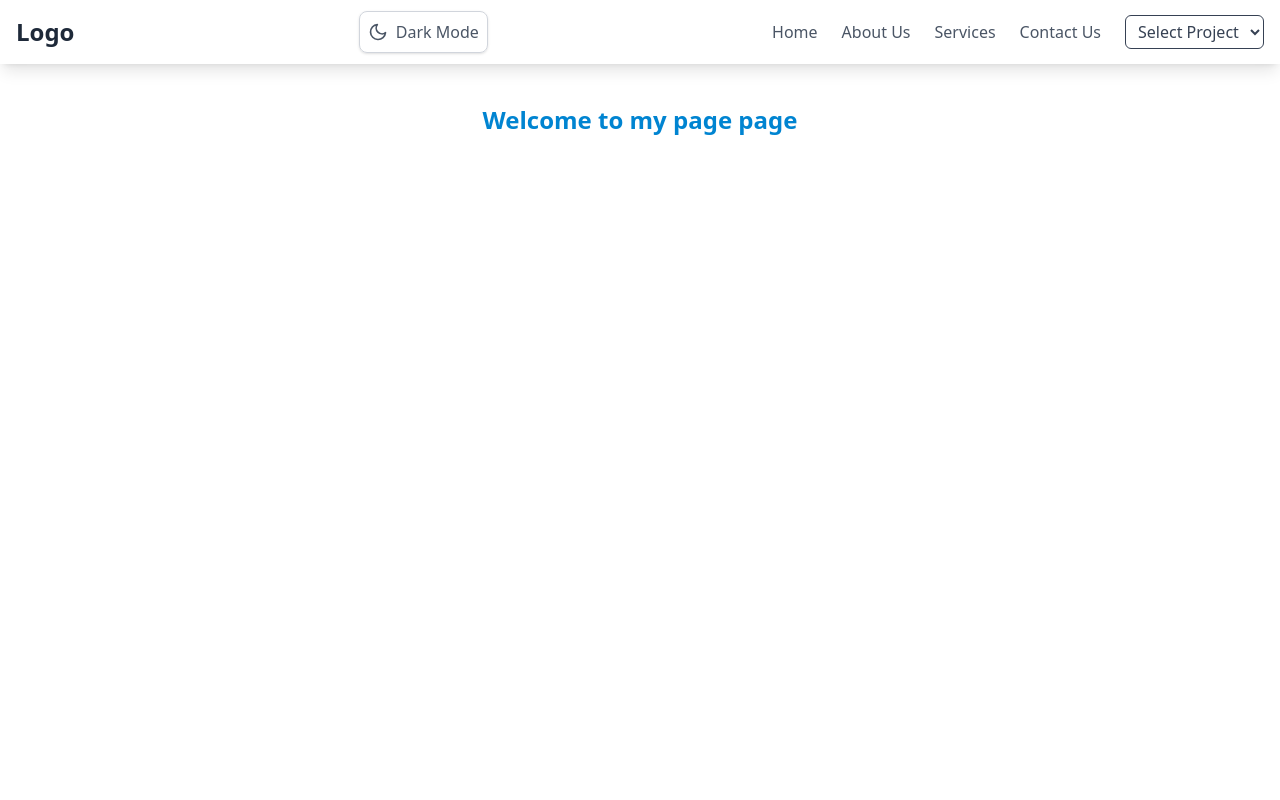
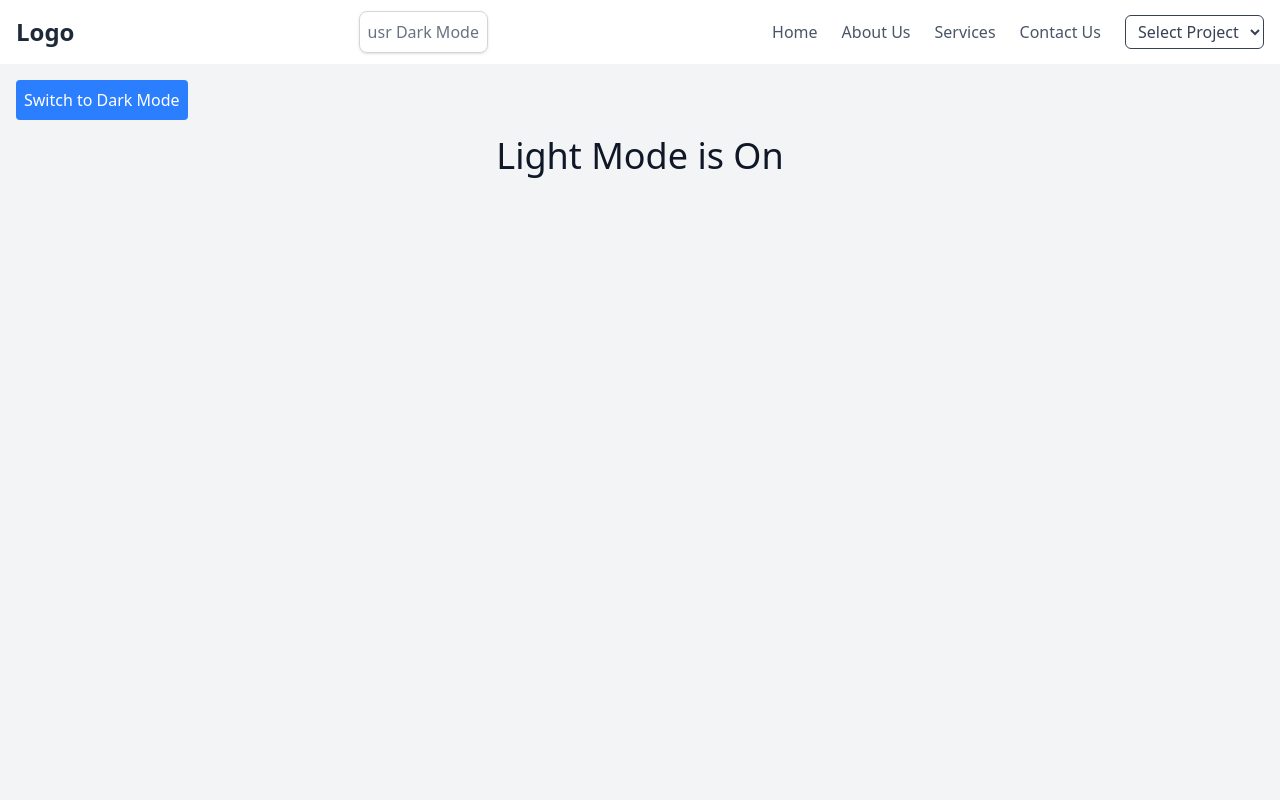
Before and after one commit to jumaghulami/React-juma, a React (Vite) app: page /project7 in a window 1280 px wide. Shown: the top 800 px of the page. Built offline with nearby package versions, Linux system fonts and the light colour scheme.

Commit message:
change some color

```diff
--- a/package.json
+++ b/package.json
@@ -21,7 +21,6 @@
     "react-slick": "^0.30.3",
     "react-tsparticles": "^2.12.2",
     "slick-carousel": "^1.8.1",
-    "tailwindcss": "^4.0.13",
     "tsparticles": "^3.8.1",
     "tsparticles-preset-links": "^2.12.0",
     "zod": "^3.24.2"
@@ -31,10 +30,13 @@
     "@types/react": "^19.0.10",
     "@types/react-dom": "^19.0.4",
     "@vitejs/plugin-react": "^4.3.4",
+    "autoprefixer": "^10.4.21",
     "eslint": "^9.21.0",
     "eslint-plugin-react-hooks": "^5.1.0",
     "eslint-plugin-react-refresh": "^0.4.19",
     "globals": "^15.15.0",
+    "postcss": "^8.5.3",
+    "tailwindcss": "^4.1.5",
     "vite": "^6.2.0"
   }
 }
--- a/src/project/project6/Project6.jsx
+++ b/src/project/project6/Project6.jsx
@@ -15,7 +15,7 @@ function Project6() {
   };
 
   return (
-    <div className=" h-screen flex justify-center py-10">
+    <div className=" h-screen flex justify-center py-12">
       <div>Welcome to my Page:::</div>
 
       <div className=" border min-w-lg p-5   ">
@@ -40,7 +40,7 @@ function Project6() {
             className="border px-2 mb-5"
           />
           <button
-            className=" px-5 py-1  bg-blue-600 rounded-lg text-white font-semibold"
+            className=" px-5 py-1  bg-blue-500 rounded-lg text-white font-semibold"
             type="submit"
           >
             Rigesster
--- a/src/project/project7/Project7.jsx
+++ b/src/project/project7/Project7.jsx
@@ -1,13 +1,42 @@
-import React from "react";
+import React, { useState, useEffect } from "react";
 
 function Project7() {
+  const [darkMode, setDarkMode] = useState(false);
+
+  useEffect(() => {
+    const savedMode = localStorage.getItem("darkMode") === "true";
+    setDarkMode(savedMode);
+  }, []);
+
+  const toggleDarkMode = () => {
+    setDarkMode((prevMode) => {
+      const newMode = !prevMode;
+      localStorage.setItem("darkMode", newMode);
+      return newMode;
+    });
+  };
+
+  // تنظیم کلاس darkMode در تگ html
+  useEffect(() => {
+    if (darkMode) {
+      document.documentElement.classList.add("dark");
+    } else {
+      document.documentElement.classList.remove("dark");
+    }
+  }, [darkMode]);
+
   return (
-    <div className=" h-screen">
-      <h1 className=" font-bold text-sky-600  text-2xl nasd than text-center py-10 ">
-        Welcome to my page page
+    <div className="min-h-screen bg-gray-100 dark:bg-gray-900 text-gray-900 dark:text-white">
+      <button
+        onClick={toggleDarkMode}
+        className="p-2 m-4 bg-blue-500 text-white rounded"
+      >
+        {darkMode ? "Switch to Light Mode" : "Switch to Dark Mode"}
+      </button>
+
+      <h1 className="text-4xl text-center">
+        {darkMode ? "Dark Mode" : "Light Mode"} is On
       </h1>
-
-      <div></div>
     </div>
   );
 }
--- a/src/shop-bike/navbar/Navbar.jsx
+++ b/src/shop-bike/navbar/Navbar.jsx
@@ -1,152 +1,8 @@
-// import { useState } from "react";
-// import { FaBars, FaTimes } from "react-icons/fa"; // Icons from react-icons
-// import { href } from "react-router-dom";
-
-// const Navbar = () => {
-//   const [isOpen, setIsOpen] = useState(false);
-
-//   const navItems = [
-//     { name: "Home", href: "/" },
-//     { name: "About Us", href: "/about" },
-//     { name: "Services", href: "/services" },
-//     { name: "Contact Us", href: "/contact" },
-//   ];
-
-//   const options = [
-//     { name: "Project1", href: "/project1" },
-//     { name: "Project2", href: "/project2" },
-//     { name: "Project3", href: "/project3" },
-//     { name: "Porjecr4", href: "/project4" },
-//     { name: "Porjecr5", href: "/project5" },
-//     { name: "Project6", href: "/project6" },
-//     { name: "Project7", href: "/project7" },
-//   ];
-
-//   const handleSelectChange = (e) => {
-//     const selectedHref = e.target.value;
-//     if (selectedHref) {
-//       setIsOpen(false); // Close mobile menu if open
-//       window.location.href = selectedHref;
-//     }
-//   };
-
-//   return (
-//     <nav className="bg-white shadow-lg">
-//       <div className="max-w-7xl mx-auto px-4">
-//         <div className="flex justify-between h-16 items-center">
-//           {/* Logo section */}
-//           <div className="flex items-center">
-//             <a href="/" className="text-2xl font-bold text-gray-800">
-//               Logo
-//             </a>
-//           </div>
-//           <div className=" border p-2 rounded-lg shadow border-gray-300 text-gray-500 ">
-//             <h1>usr Dark Mode</h1>
-//           </div>
-
-//           {/* Desktop links + Select Option */}
-//           <div className="hidden md:flex items-center space-x-6">
-//             {navItems.map((item) => (
-//               <a
-//                 key={item.name}
-//                 href={item.href}
-//                 className="text-gray-600 hover:text-blue-600 transition duration-300"
-//               >
-//                 {item.name}
-//               </a>
-//             ))}
-//             {/* Select dropdown */}
-//             <select
-//               onChange={handleSelectChange}
-//               className="border rounded-md px-2 py-1 text-gray-700"
-//               defaultValue=""
-//             >
-//               <option value="" disabled>
-//                 Select Project
-//               </option>
-//               {options.map((option) => (
-//                 <option key={option.name} value={option.href}>
-//                   {option.name}
-//                 </option>
-//               ))}
-//             </select>
-//           </div>
-
-//           {/* Mobile menu button */}
-//           <div className="md:hidden flex items-center ">
-//             <button
-//               onClick={() => setIsOpen(!isOpen)}
-//               className="text-gray-600 hover:text-gray-800"
-//             >
-//               {isOpen ? (
-//                 <FaTimes className="h-6 w-6" />
-//               ) : (
-//                 <FaBars className="h-6 w-6" />
-//               )}
-//             </button>
-//           </div>
-//         </div>
-//       </div>
-
-//       {/* Mobile menu */}
-//       <div className={`md:hidden ${isOpen ? "block" : "hidden"}`}>
-//         <div className="px-2 pt-2 pb-3 space-y-1 sm:px-3 bg-gray-50">
-//           {navItems.map((item) => (
-//             <a
-//               key={item.name}
-//               href={item.href}
-//               className="block px-3 py-2 text-gray-600 hover:bg-gray-100 rounded-md"
-//               onClick={() => setIsOpen(false)}
-//             >
-//               {item.name}
-//             </a>
-//           ))}
-//           {/* Mobile Select */}
-//           <select
-//             onChange={handleSelectChange}
-//             className="block w-full mt-2 border rounded-md px-3 py-2 text-gray-700"
-//             defaultValue=""
-//           >
-//             <option value="" disabled>
-//               Select Project
-//             </option>
-//             {options.map((option) => (
-//               <option key={option.name} value={option.href}>
-//                 {option.name}
-//               </option>
-//             ))}
-//           </select>
-//         </div>
-//       </div>
-//     </nav>
-//   );
-// };
-
-// export default Navbar;
-import { FiSun, FiMoon } from "react-icons/fi";
-import { useState, useEffect } from "react";
+import { useState } from "react";
 import { FaBars, FaTimes } from "react-icons/fa"; // Icons from react-icons
 import { href } from "react-router-dom";
 
 const Navbar = () => {
-  // darl mode
-  const [isDarkMode, setIsDarkMode] = useState(() => {
-    const savedMode = localStorage.getItem("darkMode");
-    return savedMode ? JSON.parse(savedMode) : false;
-  });
-
-  useEffect(() => {
-    if (isDarkMode) {
-      document.documentElement.classList.add("dark");
-      localStorage.setItem("darkMode", "true");
-    } else {
-      document.documentElement.classList.remove("dark");
-      localStorage.setItem("darkMode", "false");
-    }
-  }, [isDarkMode]);
-
-  // dark mode
-
   const [isOpen, setIsOpen] = useState(false);
 
   const navItems = [
@@ -175,7 +31,7 @@ const Navbar = () => {
   };
 
   return (
-    <nav className="bg-white dark:bg-gray-900 shadow-lg transition-colors duration-500">
+    <nav className="bg-white shadow-lg">
       <div className="max-w-7xl mx-auto px-4">
         <div className="flex justify-between h-16 items-center">
           {/* Logo section */}
@@ -184,29 +40,9 @@ const Navbar = () => {
               Logo
             </a>
           </div>
-          {/* dark mode */}
-
-          {/* جایگزینی بخش فعلی Dark Mode با این کد */}
-          <div className="border p-2 rounded-lg shadow border-gray-300 dark:border-gray-600 transition-all duration-300">
-            <button
-              onClick={() => setIsDarkMode(!isDarkMode)}
-              className="flex items-center gap-2 text-gray-600 dark:text-gray-300"
-            >
-              {isDarkMode ? (
-                <>
-                  <FiSun className="w-5 h-5 animate-pulse" />
-                  <span>Light Mode</span>
-                </>
-              ) : (
-                <>
-                  <FiMoon className="w-5 h-5 animate-spin-once" />
-                  <span>Dark Mode</span>
-                </>
-              )}
-            </button>
+          <div className=" border p-2 rounded-lg shadow border-gray-300 text-gray-500 ">
+            <h1>usr Dark Mode</h1>
           </div>
-
-          {/* dark mode */}
 
           {/* Desktop links + Select Option */}
           <div className="hidden md:flex items-center space-x-6">
```
Also changed, not shown: 1 other file (tests, documents, lock files or other folders).
